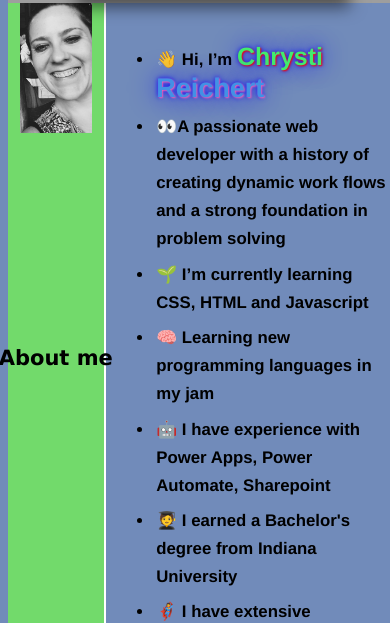
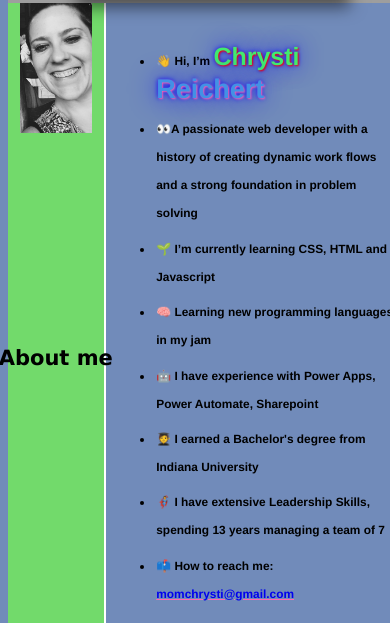
Before and after one commit to unnamedmistress/Portfolio-Dec22, a plain HTML site: page index.html in a window 390 px wide. Shown: the part 240-863 px from the top of the page. Drawn offline with Linux system fonts and the light colour scheme; grey boxes are pictures that could not be loaded; files whose address does not match are found by name.

Commit message:
fixed font size

```diff
--- a/style.css
+++ b/style.css
@@ -291,6 +291,9 @@ article {
       margin-top: 15%;
       line-height: 20;
     }
+    .about ul li {
+      font-size: 0.85em;
+    }
 
     header img {
       margin: right -50vw;
```
Also changed, not shown: index.html (+0 -2 lines).
